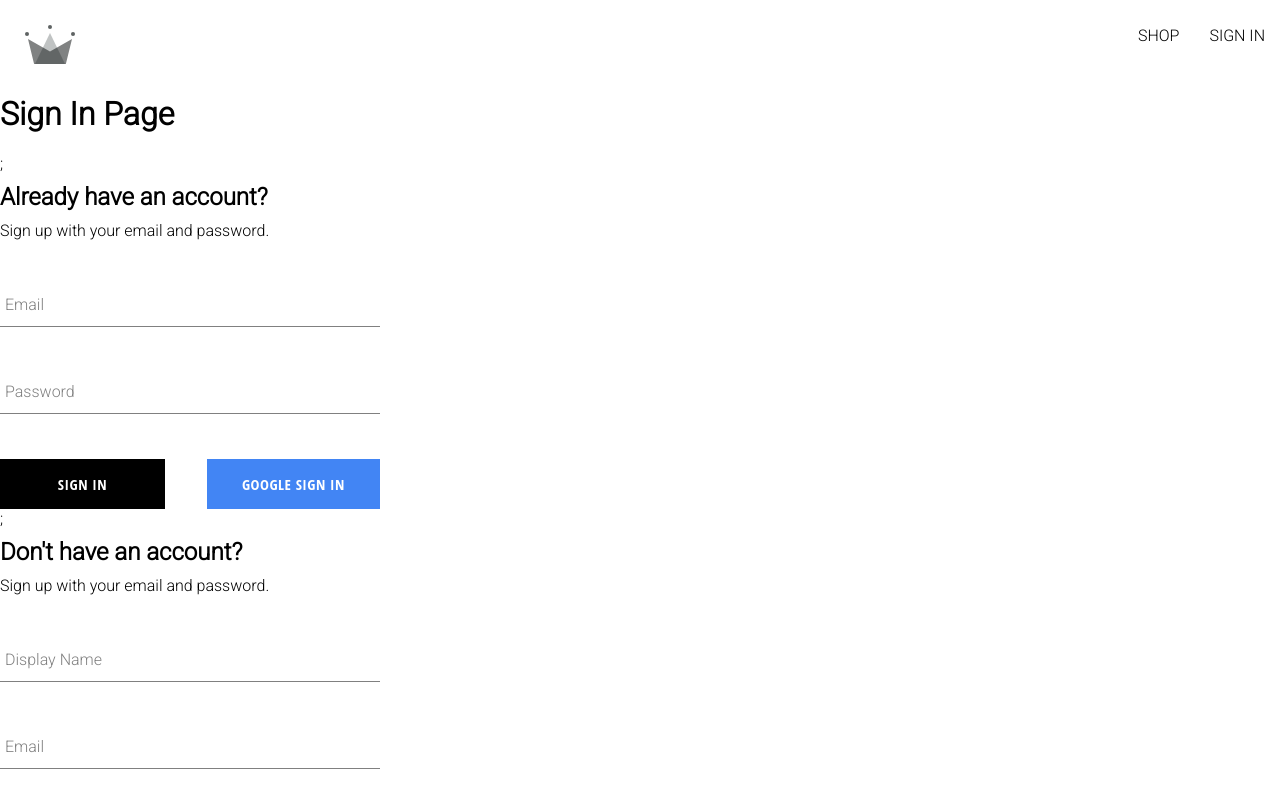
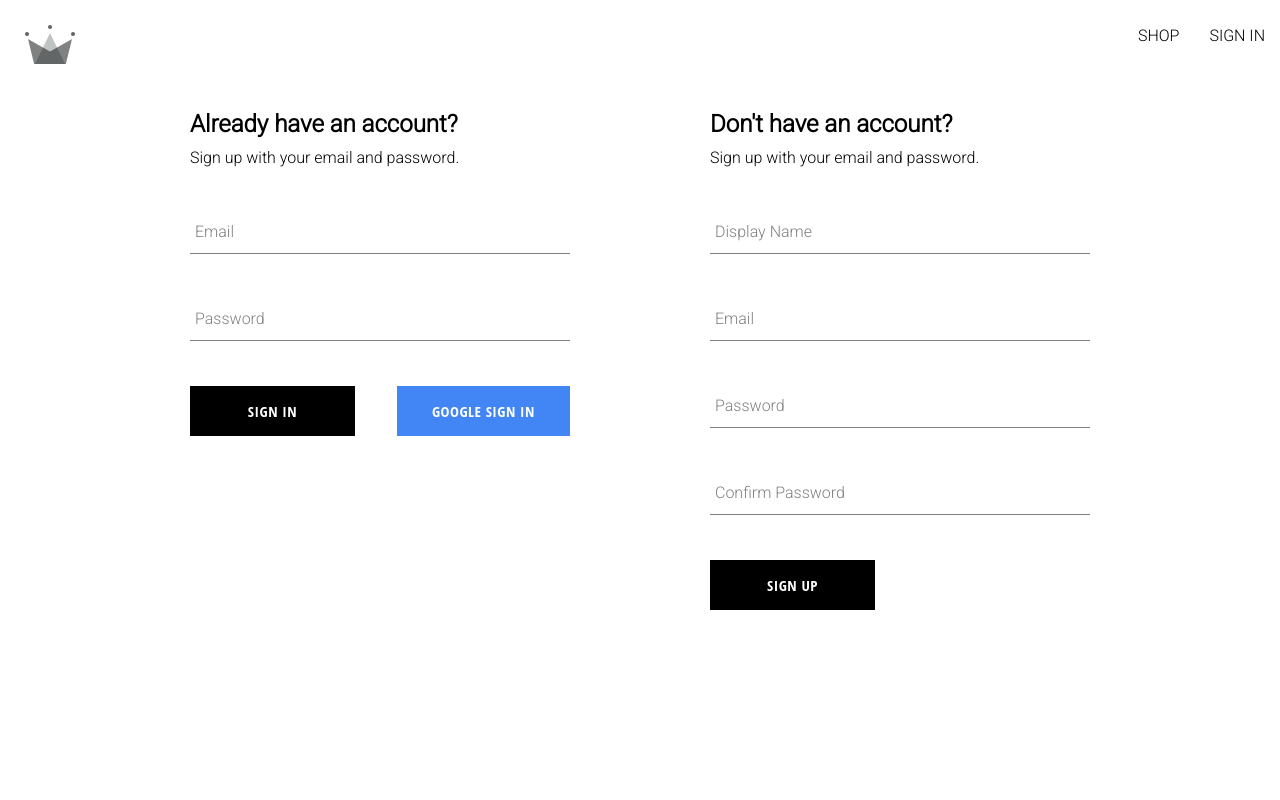
Before and after one commit to jesusxambro/two-heavens-clothing, a React (Create React App) app: page /auth in a window 1280 px wide. Shown: the top 800 px of the page. Built offline with nearby package versions, Linux system fonts and the light colour scheme.

Commit message:
added scss for the sign in page

```diff
--- a/src/components/sign-in-form/sign-in-form.component.jsx
+++ b/src/components/sign-in-form/sign-in-form.component.jsx
@@ -80,7 +80,7 @@
         />
         <div className='buttons-containers'>
           <Button type='submit'>Sign In</Button>
-          <Button buttonType='google' onClick={signInWithGoogle}>
+          <Button type='button' buttonType='google' onClick={signInWithGoogle}>
             Google Sign In
           </Button>
         </div>
--- a/src/routes/authentication/authentication.component.jsx
+++ b/src/routes/authentication/authentication.component.jsx
@@ -1,14 +1,12 @@
-import { createUserDocumentFromAuth, signInWithGooglePopup} from '../../utils/firebase/firebase.utils';
 import SignUpForm from "../../components/sign-up-form/sing-up-form.component";
 import SignInForm from "../../components/sign-in-form/sign-in-form.component";
-
+import './authentication.styles.scss';
 const Authentication =() => {
 
     return(
-        <div>
-            <h1>Sign In Page</h1>;
-            <SignInForm  />;
-            <SignUpForm />;
+        <div className='authentication-container'>
+            <SignInForm  />
+            <SignUpForm />
 
 
         </div>
--- /dev/null
+++ b/src/routes/authentication/authentication.styles.scss
@@ -0,0 +1,6 @@
+.authentication-container{
+  display: flex;
+  justify-content: space-between;
+  width: 900px;
+  margin: 30px auto;
+}
--- a/src/utils/firebase/firebase.utils.js
+++ b/src/utils/firebase/firebase.utils.js
@@ -56,7 +56,7 @@
             console.log('error creating the user', error.message());
         }
     }
-    console.log(userSnapshot.exists());
+    // console.log(userSnapshot.exists());
     return userDocRef;
 };
 
```
